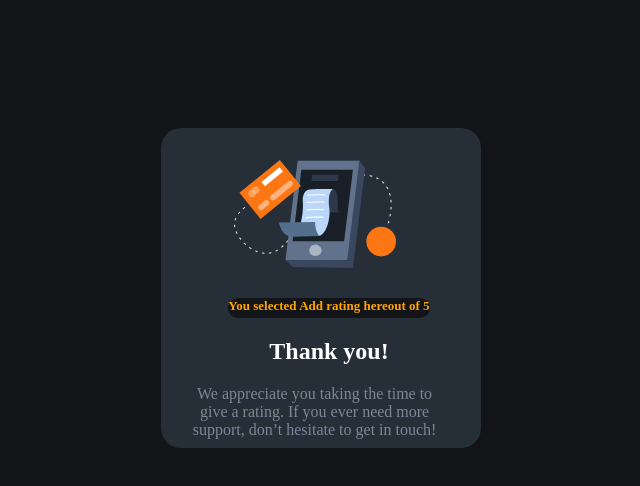
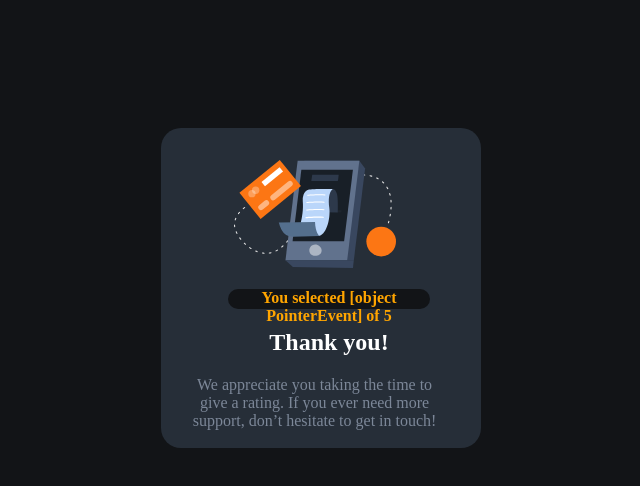
Before and after one commit to Jayakumar03/interactive-rating-component-main, a plain HTML site: page index.html in a window 1280 px wide. Both pictures are taken after a click on the button "Submit". Shown: the whole page, without its empty margins (319-959 px from the left). Drawn offline with Linux system fonts and the light colour scheme.

Commit message:
Updated function  changeBackgroundColor

```diff
--- a/index.html
+++ b/index.html
@@ -12,16 +12,6 @@
   <title>Frontend Mentor | Interactive rating component</title>
 
   <!-- Feel free to remove these styles or customise in your own stylesheet 👍 -->
-  <style>
-    .attribution {
-      font-size: 11px;
-      text-align: center;
-    }
-
-    .attribution a {
-      color: hsl(228, 45%, 44%);
-    }
-  </style>
 </head>
 
 <body>
@@ -46,7 +36,7 @@
           <div id="number-container">
 
             <div >
-             <button class="indi-number" id="number1">1</button>
+             <button class="indi-number">1</button>
             </div>
 
             <div >
@@ -88,13 +78,13 @@
       <img src="./images/illustration-thank-you.svg" alt="Thank you image">
     </div>
 
-    <div id="rating-container">
-      <h6 id="rating">You selected  Add rating hereout of 5 </h6>
+    <div id="rating-container" class="position">
+      <h6 id="rating" >You selected <span id="selected-rating"></span> of  5 </h6>
     </div>
 
-    <h2 id="heading">Thank you! </h2>
+    <h2 id="heading" class="position">Thank you! </h2>
 
-    <div class="text-container">
+    <div class="text-container position">
       <p > We appreciate you taking the time to give a rating. If you ever need more support,
         don’t hesitate to get in touch! </p>
     </div>
@@ -103,7 +93,6 @@
 
 </div>
 
-
   <script src="./index.js" ></script>
 </body>
 
--- a/index.js
+++ b/index.js
@@ -2,27 +2,41 @@
 const numberBtn = document.getElementsByClassName("indi-number")
 const submitBtn = document.getElementById("submit-btn")
 const ratingDisplay = document.getElementsByClassName("main-container")
+const rating = document.getElementById("selected-rating")
 
 
 
-for (let index = 0; index <= numberBtn.length; index++) {
+// Event listener
+
+for (let index = 0; index < numberBtn.length; index++) {
     numberBtn[index] = addEventListener("click",  changeBackgroundColor )
-
+    console.log(index)
 }
 
 submitBtn.addEventListener("click", changeDisplay)
 
+
+
+
+// Function
+
 function changeBackgroundColor() {
-    numberBtn.style.backgroundColor = "red"
-    numberBtn.style.color = "white"
+    let val =  numberBtn.innerText
+    numberBtn[val].style.backgroundColor = "red"
+    numberBtn[val].style.color = "white"
+    // changeDisplay(4)
 
 }
 
-function changeDisplay() {
+function changeDisplay(val) {
     ratingDisplay[0].style.display = "none"
     ratingDisplay[1].style.display = "block"
+    rating.innerText = val
+
 
 }
+
+
 
 // todo
 // 1) display the ratingDisplay
--- a/style.css
+++ b/style.css
@@ -130,9 +130,14 @@ h2{
 #rating{
     color: orange;
     text-align: center;
-    font-size: small;
+    font-size: 1rem;
 }
 
 #heading{
     text-align: center;
 }
+
+.position{
+    position: relative;
+    bottom: 1rem;
+}
```
